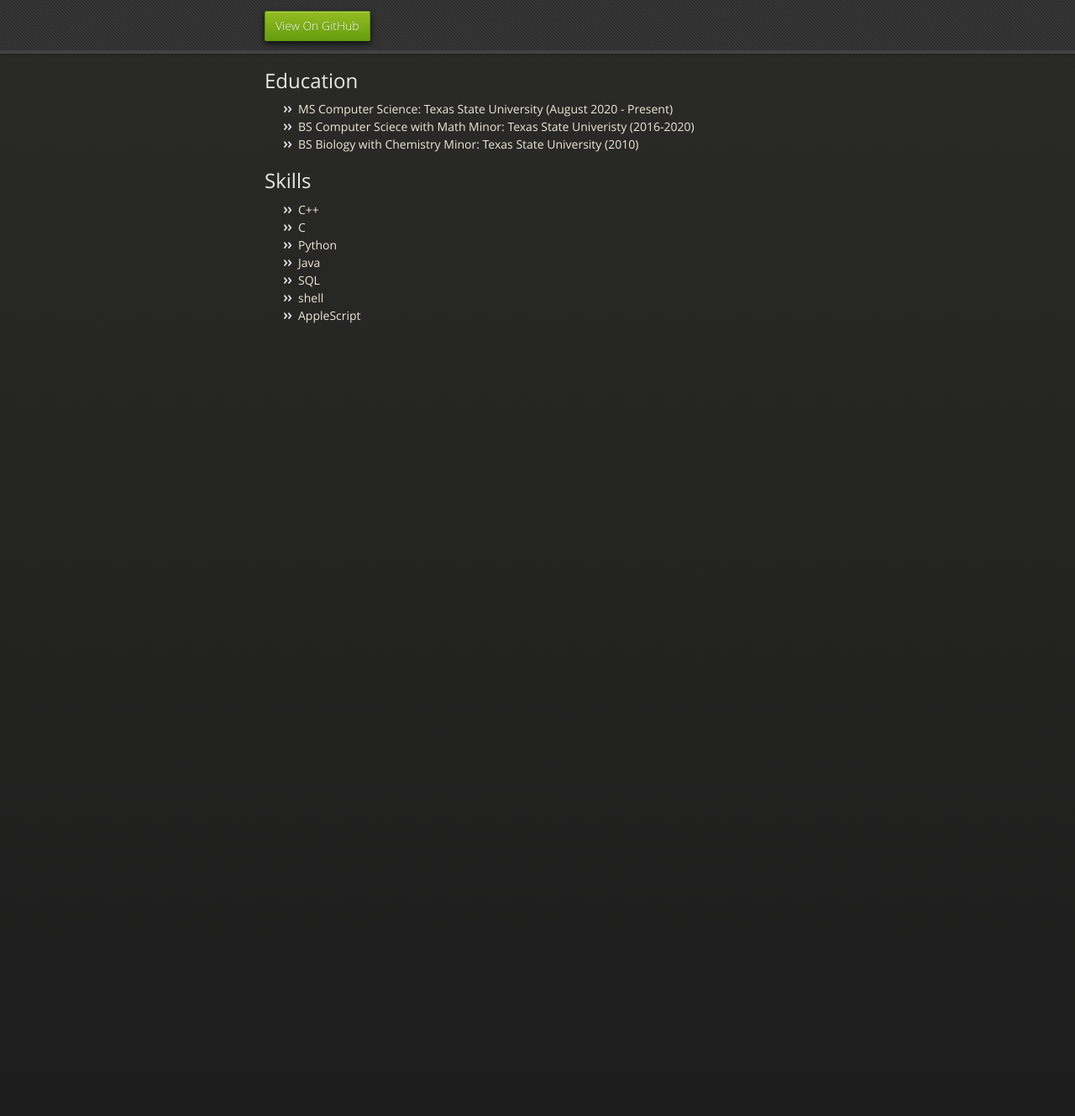
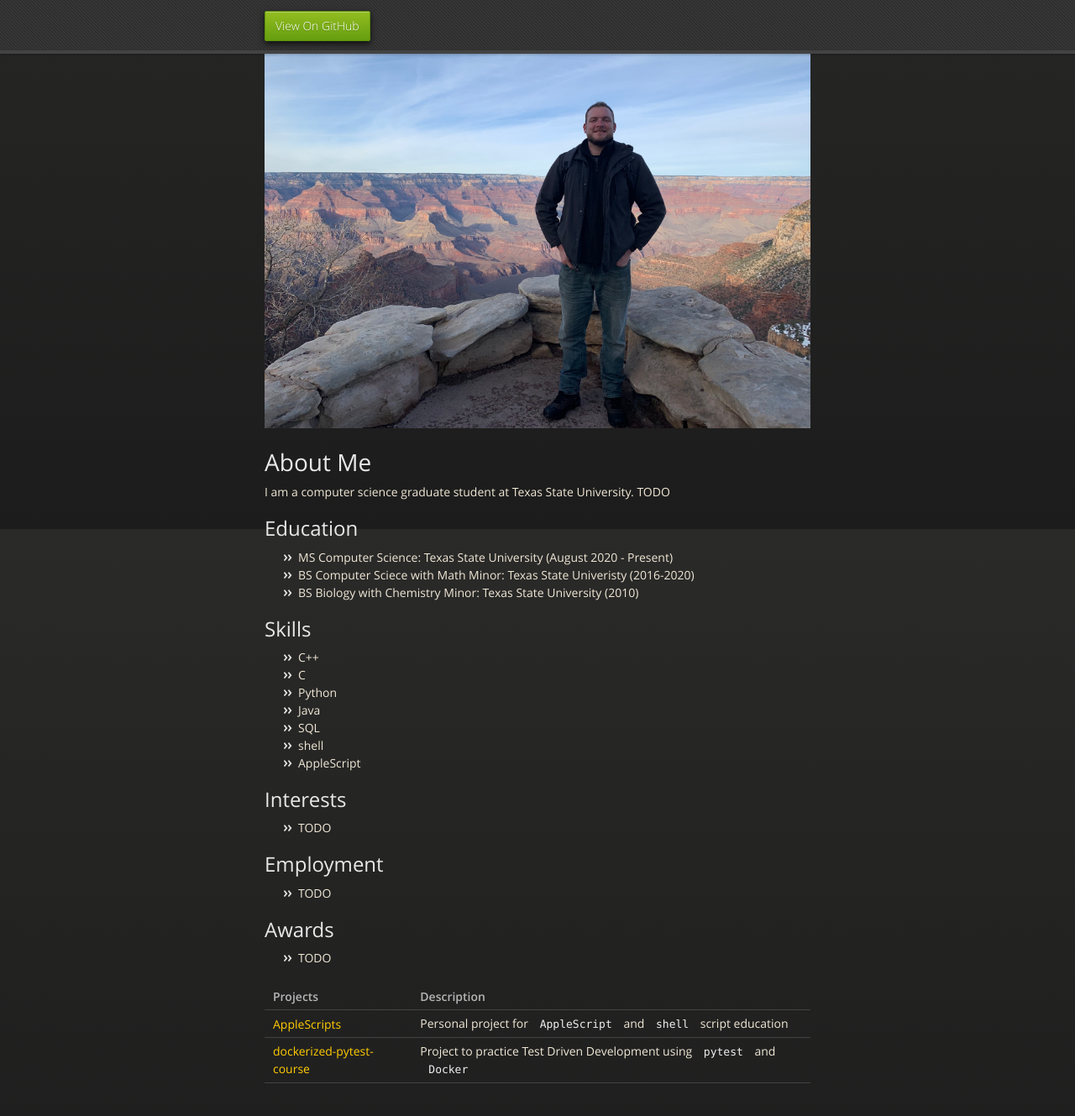
Before and after one commit to kevin-funderburg/kevin-funderburg.github.io, a Jekyll site: the page built from index.md, in a window 1280 px wide and 1400 px high, scrolled down 270 px. Shown: the top 1329 px of the window at 84% size. Built offline with Jekyll 4.4.1, drawn with Linux system fonts in a browser that asks for light colours; our own code applies the rules of GitHub Pages for plain Markdown files; before the commit the page ends 900 px from its top, so only the background shows below that; some of the changed text lies outside the part shown.

Commit message:
added table and profile pic

```diff
--- a/_layouts/default.html
+++ b/_layouts/default.html
@@ -37,8 +37,9 @@
           <p>{{ site.description | default: site.github.project_tagline }}</p>
           <hr>
           <span class="credits left">Project maintained by <a href="{{ site.github.owner_url }}">{{ site.github.owner_name }}</a></span>
-          <!-- <span class="credits right">Hosted on GitHub Pages &mdash; Theme by <a href="https://twitter.com/mattgraham">mattgraham</a></span> -->
           <span class="credits right"><a href="https://www.linkedin.com/in/kevinfunderburg/">LinkedIn</a></span>
+          <br>
+          <span class="credits right"><a href="mailto:ksfunderburg@icloud.com">ksfunderburg@icloud.com</a></span>
         </div>
 
         {{ content }}
--- a/index.md
+++ b/index.md
@@ -2,9 +2,11 @@
 layout: default
 ---
 
+![profilepic](./assets/images/IMG_0113.jpeg)
+
 # About Me
 
-I am a computer science graduate student at Texas State University.
+I am a computer science graduate student at Texas State University. TODO
 
 ## Education
 
@@ -21,3 +23,20 @@ I am a computer science graduate student at Texas State University.
 - SQL
 - shell
 - AppleScript
+
+## Interests
+
+- TODO
+
+## Employment
+
+- TODO
+
+## Awards
+
+- TODO
+
+Projects|Description
+--------|-----------
+[AppleScripts](https://github.com/kevin-funderburg/AppleScripts)|Personal project for `AppleScript` and `shell` script education
+[dockerized-pytest-course](https://github.com/kevin-funderburg/dockerized-pytest-course)|Project to practice Test Driven Development using `pytest` and `Docker`
```
Also changed, not shown: assets/images/IMG_0113.jpeg (added).
